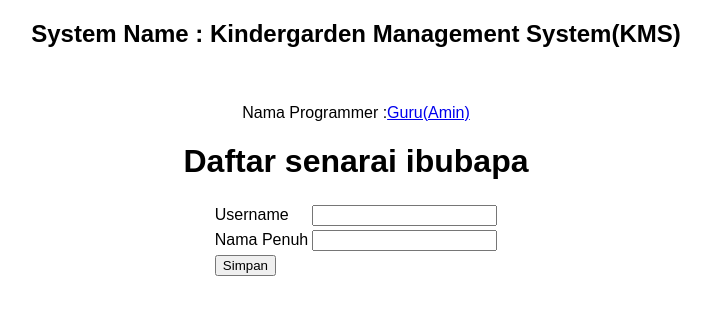
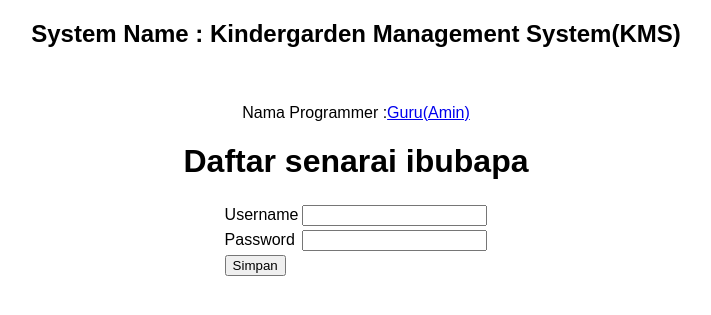
Before and after one commit to mhmdaliff/KindergartenManagementSystem, a PHP site: page /Guru/index.php in a window 1280 px wide. Shown: the top 315 px of the page, without its empty margins (284-995 px from the left). Run offline with PHP 8.4, Linux system fonts and the light colour scheme.

Commit message:
try edit index

```diff
--- a/Admin/index.php
+++ b/Admin/index.php
@@ -22,8 +22,8 @@
                     <td><input type="text" name="username"></td>
                 </tr>
                 <tr>
-                    <td>Nama Penuh</td>
-                    <td><input type="text" name="fullname"></td>
+                    <td>Password</td>
+                    <td><input type="text" name="password"></td>
                 </tr>
                 <tr>
                     <td><button type="submit">Simpan</button></td>
--- a/Guru/index.php
+++ b/Guru/index.php
@@ -22,8 +22,8 @@
                         <td><input type="text" name="username"></td>
                     </tr>
                     <tr>
-                        <td>Nama Penuh</td>
-                        <td><input type="text" name="fullname"></td>
+                        <td>Password</td>
+                        <td><input type="text" name="password"></td>
                     </tr>
                     <tr>
                         <td><button type="submit">Simpan</button></td>
--- a/Ibubapa/index.php
+++ b/Ibubapa/index.php
@@ -22,8 +22,8 @@
                     <td><input type="text" name="username"></td>
                 </tr>
                 <tr>
-                    <td>Nama Penuh</td>
-                    <td><input type="text" name="fullname"></td>
+                    <td>Password</td>
+                    <td><input type="text" name="password"></td>
                 </tr>
                 <tr>
                     <td><button type="submit">Simpan</button></td>
```
